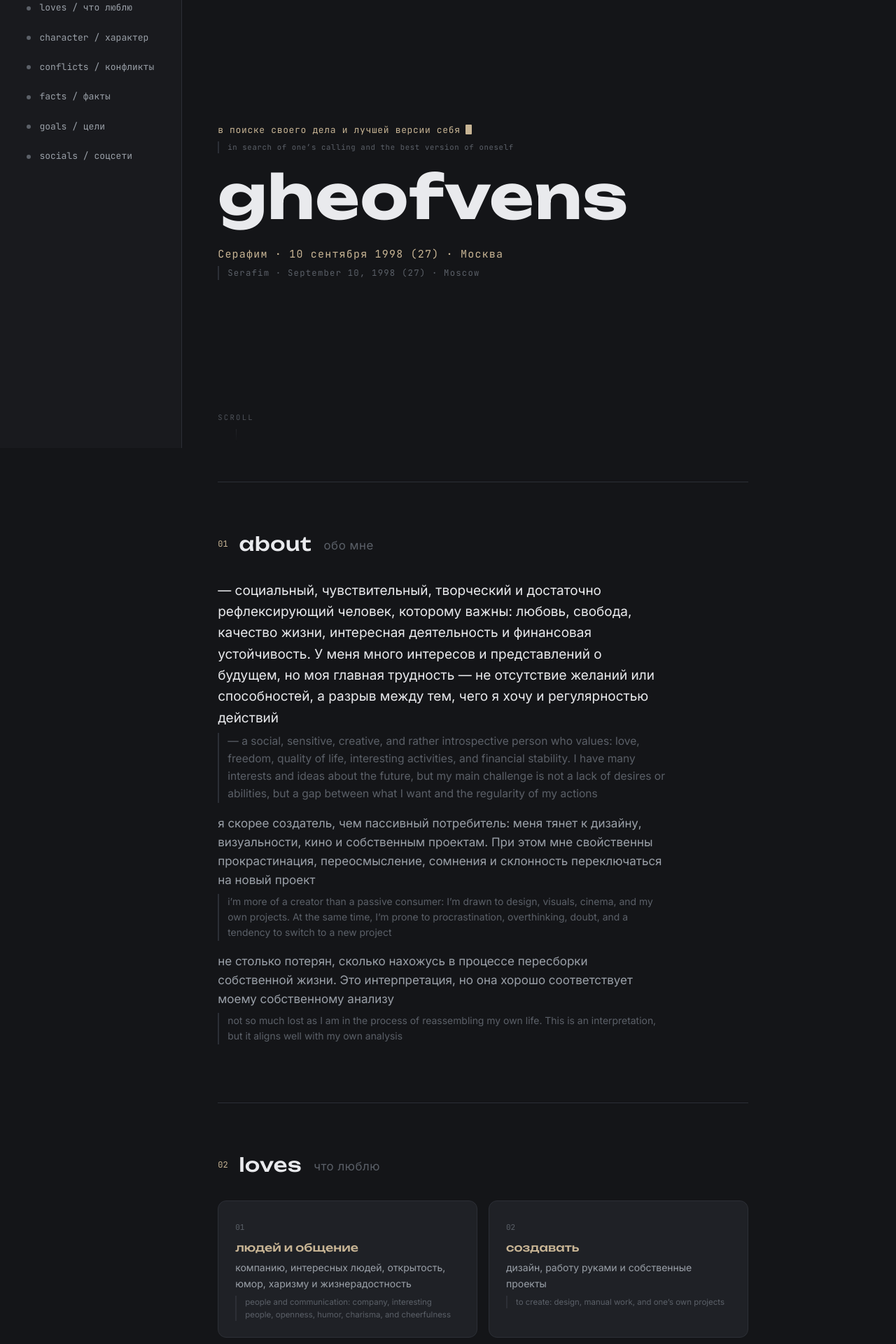
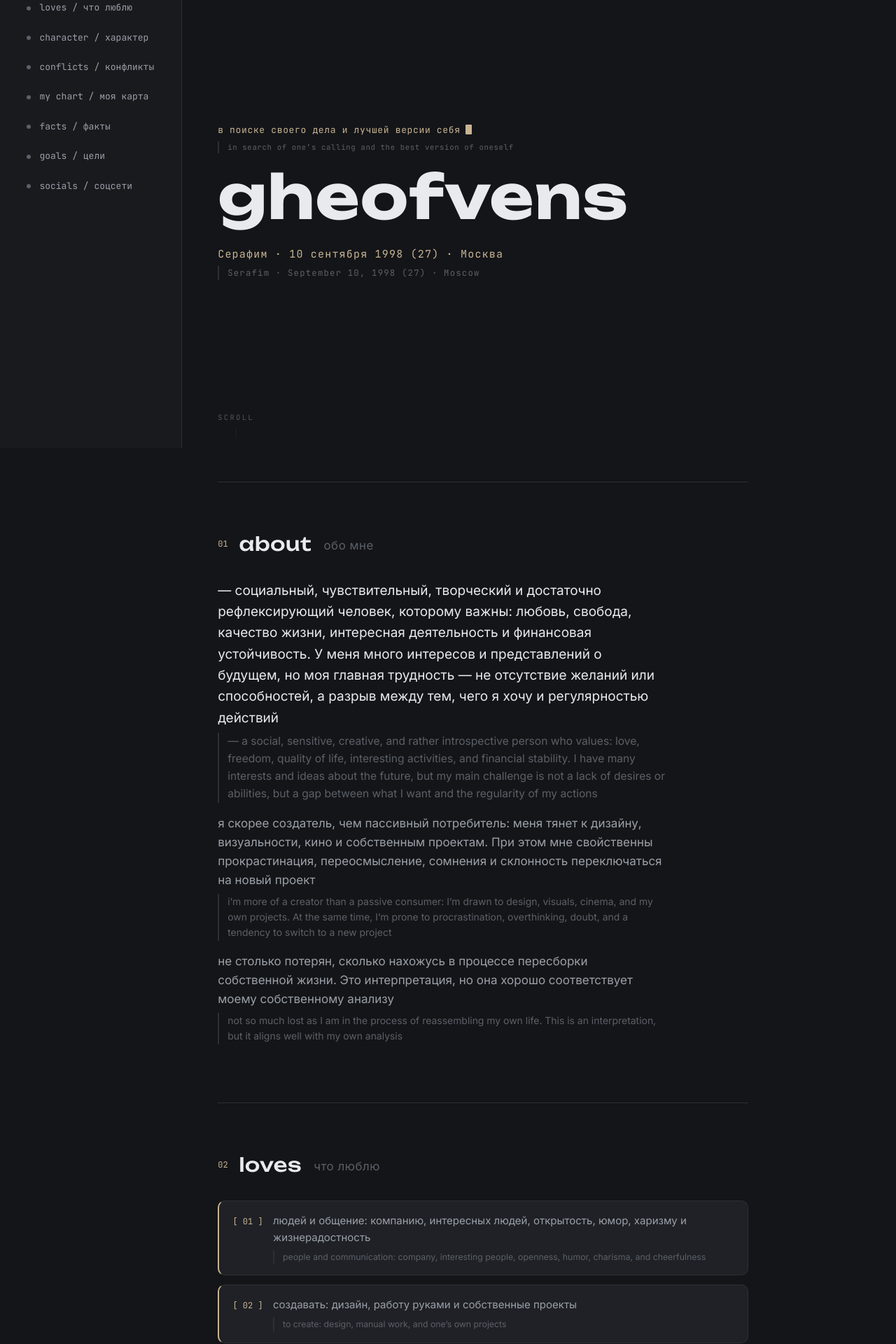
Before and after one commit to endlessbum/business-card-website, a React (Vite) app: page / in a window 1280 px wide. Shown: the part 160-2080 px from the top of the page at 70% size. Built offline with nearby package versions, Linux system fonts and the light colour scheme.

Commit message:
Минорное обновление

```diff
--- a/src/App.jsx
+++ b/src/App.jsx
@@ -1,5 +1,5 @@
 import React, { useEffect } from 'react'
-import { profile, nav, about, loves, character, conflicts, facts, goals, socials, socialsTitle, footer, privacy } from './data'
+import { profile, nav, about, loves, character, conflicts, chart, facts, goals, socials, socialsTitle, footer, privacy } from './data'
 
 function useReveal() {
   useEffect(() => {
@@ -25,17 +25,30 @@ function useActiveSection() {
 
   useEffect(() => {
     const ids = nav.map((n) => n.id)
+    const visible = new Map()
 
-    const onEnter = (entries) => {
-      entries.forEach((entry) => {
-        if (entry.isIntersecting) setActive(entry.target.id)
+    const pick = () => {
+      let best = null
+      let bestTop = Infinity
+      visible.forEach((top, id) => {
+        if (top < bestTop) {
+          bestTop = top
+          best = id
+        }
       })
+      if (best) setActive(best)
     }
 
-    const io = new IntersectionObserver(onEnter, {
-      rootMargin: '-35% 0px -55% 0px',
-      threshold: 0,
-    })
+    const io = new IntersectionObserver(
+      (entries) => {
+        entries.forEach((e) => {
+          if (e.isIntersecting) visible.set(e.target.id, e.boundingClientRect.top)
+          else visible.delete(e.target.id)
+        })
+        pick()
+      },
+      { rootMargin: '-20% 0px -50% 0px', threshold: 0 }
+    )
 
     ids.forEach((id) => {
       const el = document.getElementById(id)
@@ -55,7 +68,7 @@ function useMobileTransToggle() {
       if (!mq.matches) return
       const tapped = e.target.closest('.trans')
       const host = (tapped ? tapped.parentElement : e.target).closest(
-        '.lead, .card-desc, .trait-pole, .hero-code, .hero-meta, .fact-text'
+        '.lead, .trait-pole, .hero-code, .hero-meta, .fact-text'
       )
       if (host) host.classList.toggle('trans-open')
     }
@@ -64,9 +77,7 @@ function useMobileTransToggle() {
   }, [])
 }
 
-function Sidebar() {
-  const active = useActiveSection()
-
+function Sidebar({ active }) {
   return (
     <aside className="sidebar">
       <div className="sidebar-inner">
@@ -76,7 +87,12 @@ function Sidebar() {
         </a>
         <nav className="nav">
           {nav.map((n) => (
-            <a key={n.id} href={`#${n.id}`} className={`nav-link ${active === n.id ? 'is-active' : ''}`}>
+            <a
+              key={n.id}
+              href={`#${n.id}`}
+              className={`nav-link ${active === n.id ? 'is-active' : ''}`}
+              aria-current={active === n.id ? 'true' : undefined}
+            >
               <span className="nav-dot" />
               {n.label}
             </a>
@@ -87,11 +103,10 @@ function Sidebar() {
   )
 }
 
-function Topbar() {
+function Topbar({ active }) {
   const [open, setOpen] = React.useState(false)
   const ref = React.useRef(null)
   const navRef = React.useRef(null)
-  const active = useActiveSection()
 
   useEffect(() => {
     if (!open) return
@@ -131,6 +146,16 @@ function Topbar() {
 
   useEffect(() => {
     if (!open) return
+    const mq = window.matchMedia('(min-width: 901px)')
+    const onDesktop = (e) => {
+      if (e.matches) setOpen(false)
+    }
+    mq.addEventListener('change', onDesktop)
+    return () => mq.removeEventListener('change', onDesktop)
+  }, [open])
+
+  useEffect(() => {
+    if (!open) return
     const first = navRef.current?.querySelector('a')
     if (first) first.focus()
   }, [open])
@@ -160,20 +185,22 @@ function Topbar() {
       </a>
       <button
         className="burger"
-        aria-label="menu"
+        aria-label={open ? 'close menu' : 'open menu'}
         aria-expanded={open}
+        aria-controls="topbar-nav"
         onClick={() => setOpen((v) => !v)}
       >
         <span />
         <span />
       </button>
       {open && (
-        <nav className="topbar-nav" ref={navRef}>
+        <nav className="topbar-nav" id="topbar-nav" ref={navRef}>
           {nav.map((n) => (
             <a
               key={n.id}
               href={`#${n.id}`}
               className={active === n.id ? 'is-active' : ''}
+              aria-current={active === n.id ? 'true' : undefined}
               onClick={() => setOpen(false)}
             >
               {n.label}
@@ -186,7 +213,7 @@ function Topbar() {
 }
 
 function getAge(birthDate) {
-  const birth = new Date(birthDate)
+  const birth = new Date(`${birthDate}T00:00:00`)
   const now = new Date()
   let age = now.getFullYear() - birth.getFullYear()
   const m = now.getMonth() - birth.getMonth()
@@ -224,7 +251,7 @@ function Hero() {
 function SectionHead({ title, titleRu, index }) {
   return (
     <div className="section-head" data-reveal>
-      <span className="section-index">0{index}</span>
+      <span className="section-index">{String(index).padStart(2, '0')}</span>
       <h2 className="section-title">
         {title} <span className="section-title-ru">{titleRu}</span>
       </h2>
@@ -252,18 +279,17 @@ function Loves() {
   return (
     <section id="loves" className="section">
       <SectionHead title={loves.title} titleRu={loves.titleRu} index={2} />
-      <div className="grid grid-2">
+      <ul className="facts" data-reveal>
         {loves.items.map((item, i) => (
-          <div key={i} className="card">
-            <span className="card-num">{String(i + 1).padStart(2, '0')}</span>
-            <h3 className="card-title">{item.label}</h3>
-            <p className="card-desc">
-              {item.desc}
+          <li key={i} className="fact">
+            <span className="fact-mark">[ {String(i + 1).padStart(2, '0')} ]</span>
+            <span className="fact-text">
+              {item.label}: {item.desc}
               <span className="trans">{item.en}</span>
-            </p>
-          </div>
+            </span>
+          </li>
         ))}
-      </div>
+      </ul>
     </section>
   )
 }
@@ -333,10 +359,26 @@ function Conflicts() {
   )
 }
 
+function Chart() {
+  return (
+    <section id="chart" className="section">
+      <SectionHead title={chart.title} titleRu={chart.titleRu} index={5} />
+      <div className="section-body" data-reveal>
+        {chart.text.map((p, i) => (
+          <p key={i} className="lead">
+            {p.ru}
+            <span className="trans">{p.en}</span>
+          </p>
+        ))}
+      </div>
+    </section>
+  )
+}
+
 function Facts() {
   return (
     <section id="facts" className="section">
-      <SectionHead title={facts.title} titleRu={facts.titleRu} index={5} />
+      <SectionHead title={facts.title} titleRu={facts.titleRu} index={6} />
       <ul className="facts" data-reveal>
         {facts.items.map((f, i) => (
           <li key={i} className="fact">
@@ -355,7 +397,7 @@ function Facts() {
 function Goals() {
   return (
     <section id="goals" className="section">
-      <SectionHead title={goals.title} titleRu={goals.titleRu} index={6} />
+      <SectionHead title={goals.title} titleRu={goals.titleRu} index={7} />
       <ul className="facts goals" data-reveal>
         {goals.items.map((g, i) => (
           <li key={i} className="fact">
@@ -374,7 +416,7 @@ function Goals() {
 function Socials() {
   return (
     <section id="socials" className="section">
-      <SectionHead title={socialsTitle.title} titleRu={socialsTitle.titleRu} index={7} />
+      <SectionHead title={socialsTitle.title} titleRu={socialsTitle.titleRu} index={8} />
       <div className="socials" data-reveal>
         {socials.map((s) => (
           <a key={s.id} className="social" href={s.href} target="_blank" rel="noreferrer">
@@ -399,16 +441,44 @@ function Socials() {
 }
 
 function PrivacyModal({ open, onClose }) {
+  const modalRef = React.useRef(null)
+  const closeRef = React.useRef(null)
+  const prevFocusRef = React.useRef(null)
+
   useEffect(() => {
     if (!open) return
+
+    prevFocusRef.current = document.activeElement
+    closeRef.current?.focus()
+
     const onKey = (e) => {
-      if (e.key === 'Escape') onClose()
+      if (e.key === 'Escape') {
+        onClose()
+        return
+      }
+      if (e.key !== 'Tab') return
+      const focusables = modalRef.current?.querySelectorAll(
+        'a[href], button, [tabindex]:not([tabindex="-1"])'
+      )
+      if (!focusables || focusables.length === 0) return
+      const first = focusables[0]
+      const last = focusables[focusables.length - 1]
+      if (e.shiftKey && document.activeElement === first) {
+        e.preventDefault()
+        last.focus()
+      } else if (!e.shiftKey && document.activeElement === last) {
+        e.preventDefault()
+        first.focus()
+      }
     }
+
     window.addEventListener('keydown', onKey)
     document.body.style.overflow = 'hidden'
     return () => {
       window.removeEventListener('keydown', onKey)
       document.body.style.overflow = ''
+      if (prevFocusRef.current instanceof HTMLElement) prevFocusRef.current.focus()
+      prevFocusRef.current = null
     }
   }, [open, onClose])
 
@@ -416,8 +486,15 @@ function PrivacyModal({ open, onClose }) {
 
   return (
     <div className="modal-overlay" onClick={onClose}>
-      <div className="modal" role="dialog" aria-modal="true" onClick={(e) => e.stopPropagation()}>
-        <button className="modal-close" aria-label="close" onClick={onClose}>
+      <div
+        className="modal"
+        role="dialog"
+        aria-modal="true"
+        aria-label={privacy.title}
+        ref={modalRef}
+        onClick={(e) => e.stopPropagation()}
+      >
+        <button ref={closeRef} className="modal-close" aria-label="close" onClick={onClose}>
           ✕
         </button>
         <h3 className="modal-title">
@@ -443,17 +520,20 @@ function PrivacyModal({ open, onClose }) {
 function App() {
   useReveal()
   useMobileTransToggle()
+  const active = useActiveSection()
   const [policyOpen, setPolicyOpen] = React.useState(false)
+  const closePolicy = React.useCallback(() => setPolicyOpen(false), [])
   return (
     <div className="app">
-      <Sidebar />
-      <Topbar />
+      <Sidebar active={active} />
+      <Topbar active={active} />
       <main className="content">
         <Hero />
         <About />
         <Loves />
         <Character />
         <Conflicts />
+        <Chart />
         <Facts />
         <Goals />
         <Socials />
@@ -466,7 +546,7 @@ function App() {
           </span>
         </footer>
       </main>
-      <PrivacyModal open={policyOpen} onClose={() => setPolicyOpen(false)} />
+      <PrivacyModal open={policyOpen} onClose={closePolicy} />
     </div>
   )
 }
--- a/src/data.js
+++ b/src/data.js
@@ -16,6 +16,7 @@ export const nav = [
   { id: 'loves', label: 'loves / что люблю' },
   { id: 'character', label: 'character / характер' },
   { id: 'conflicts', label: 'conflicts / конфликты' },
+  { id: 'chart', label: 'my chart / моя карта' },
   { id: 'facts', label: 'facts / факты' },
   { id: 'goals', label: 'goals / цели' },
   { id: 'socials', label: 'socials / соцсети' },
@@ -77,6 +78,37 @@ export const conflicts = {
     { left: 'желание свободы', leftEn: 'desire for freedom', right: 'необходимость дисциплины', rightEn: 'need for discipline' },
     { left: 'сильные чувства', leftEn: 'strong feelings', right: 'восприятие чувств как слабости', rightEn: 'perceiving feelings as weakness' },
     { left: 'много идей', leftEn: 'many ideas', right: 'слабая стабильность доведения до конца', rightEn: 'weak consistency in seeing things through' },
+  ],
+}
+
+export const chart = {
+  title: 'my chart',
+  titleRu: 'моя карта',
+  text: [
+    {
+      ru: 'год — Земляной Тигр. Это даёт мне внутреннюю силу, амбиции и какую-то природную харизму. Я не из тех, кто прячется в тени. Мне комфортнее, когда я веду, беру ответственность и иду вперёд. При этом Земля в годе меня немного «заземляет» — я не такой импульсивный, как чистые Тигры. Умею быть практичным и рассчитывать силы.',
+      en: 'year — Earth Tiger. This gives me inner strength, ambition, and a certain natural charisma. I’m not the kind who hides in the shadows. I feel more comfortable when I lead, take responsibility, and move forward. At the same time, the Earth in the year grounds me a bit — I’m not as impulsive as pure Tigers. I can be practical and measure my strength.',
+    },
+    {
+      ru: 'месяц — Металлический Петух. Отсюда у меня внимание к деталям, желание, чтобы всё было чётко и красиво. Я довольно требователен к себе и к окружающим в плане порядка и качества.',
+      en: 'month — Metal Rooster. From here I get attention to detail and a desire for everything to be precise and beautiful. I’m quite demanding of myself and others when it comes to order and quality.',
+    },
+    {
+      ru: 'день — Металлическая Обезьяна, а Господин дня — Ян Металл. Это, наверное, самое важное. Я как клинок: прямой, твёрдый, принципиальный. Не люблю ходить вокруг да около. Если вижу, что что-то неправильно — говорю. Иногда это режет, я знаю. Но врать и играть в игры мне тяжело. Я очень ценю верность и сам стараюсь быть человеком, на которого можно положиться. Когда вокруг хаос или давление — я, наоборот, собираюсь и действую. Без серьёзных задач мне становится скучно, и я как будто «ржавею».',
+      en: 'day — Metal Monkey, and the Day Master is Yang Metal. This is probably the most important part. I’m like a blade: direct, firm, principled. I don’t like beating around the bush. If I see that something is wrong, I say it. Sometimes it cuts, I know. But lying and playing games is hard for me. I value loyalty very much and try to be someone people can rely on. When there’s chaos or pressure around me, I instead gather myself and act. Without serious tasks I get bored, and it’s like I “rust”.',
+    },
+    {
+      ru: 'час рождения — Металлический Дракон. Это добавляет масштаб. Мне важно не просто делать, а делать что-то значимое. Хочется оставить след, построить что-то своё. Внутри есть амбиция и желание расти.',
+      en: 'hour of birth — Metal Dragon. This adds scale. It matters to me not just to do things, but to do something meaningful. I want to leave a mark and build something of my own. Inside there is ambition and a desire to grow.',
+    },
+    {
+      ru: 'в целом я человек сильной воли. Упрямый, да. Прямолинейный — тоже. Иногда слишком жёсткий. Но если уж кого-то впустил в свой круг — буду защищать и поддерживать. Мне нужны цели, вызовы и пространство, где можно принимать решения. Тогда я по-настоящему раскрываюсь',
+      en: 'overall, I’m a person of strong will. Stubborn, yes. Straightforward, too. Sometimes too harsh. But if I let someone into my circle, I’ll protect and support them. I need goals, challenges, and space where I can make decisions. That’s when I truly open up',
+    },
+    {
+      ru: 'P.S. не хватает лишь года — металлического тигра...',
+      en: 'P.S. the only thing missing is the year — a Metal Tiger...',
+    },
   ],
 }
 
--- a/src/index.css
+++ b/src/index.css
@@ -113,6 +113,7 @@ a {
   flex-direction: column;
   padding: 2.2rem 1.8rem;
   gap: 2.6rem;
+  overflow-y: auto;
 }
 
 .brand {
@@ -187,10 +188,6 @@ a {
   box-shadow: 0 0 8px var(--accent);
 }
 
-.sidebar-foot {
-  display: none;
-}
-
 /* ---------- topbar (mobile) ---------- */
 
 .topbar {
@@ -262,10 +259,6 @@ a {
   font-size: 15px;
   color: var(--accent);
   letter-spacing: 0.08em;
-}
-
-.hero-divider {
-  color: var(--faint);
 }
 
 .hero-scroll {
@@ -366,48 +359,6 @@ a {
   border-left: 2px solid var(--border);
   font-size: 0.82em;
   color: var(--faint);
-}
-
-/* ---------- cards ---------- */
-
-.grid-2 {
-  display: grid;
-  grid-template-columns: 1fr 1fr;
-  gap: 1rem;
-}
-
-.card {
-  background: var(--panel);
-  border: 1px solid var(--border);
-  border-radius: 12px;
-  padding: 1.4rem 1.5rem;
-  transition: transform 0.25s ease, border-color 0.25s ease, background 0.25s ease;
-}
-
-.card:hover {
-  transform: translateY(-3px);
-  border-color: var(--faint);
-  background: var(--panel-2);
-}
-
-.card-num {
-  font-family: var(--mono);
-  font-size: 11px;
-  color: var(--faint);
-}
-
-.card-title {
-  font-family: var(--display);
-  font-weight: 500;
-  font-size: 15.5px;
-  margin: 0.4rem 0 0.3rem;
-  color: var(--accent);
-}
-
-.card-desc {
-  font-size: 14px;
-  color: var(--muted);
-  margin: 0;
 }
 
 /* ---------- traits ---------- */
@@ -919,10 +870,6 @@ a {
     min-height: calc(100dvh - var(--topbar-h));
   }
 
-  .grid-2 {
-    grid-template-columns: 1fr;
-  }
-
   .footer {
     flex-direction: column;
     align-items: flex-start;
```
